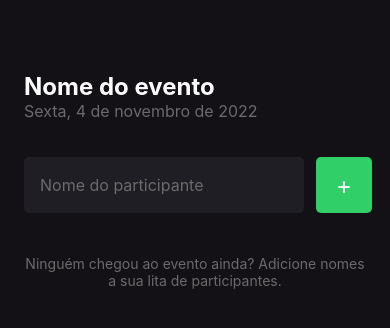
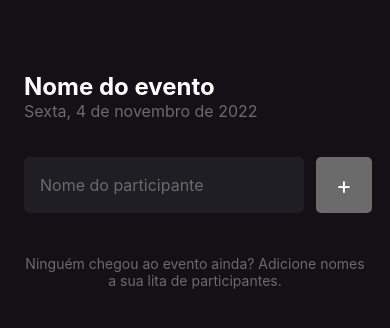
Before and after one commit to Henrique1204/rockseat, a React Native app: screen / in a window 390 px wide. Shown: the top 328 px of the page. Built offline with nearby package versions, Linux system fonts and the light colour scheme.

Commit message:
feat: adicionar alerts e validacoes no form

```diff
--- /dev/null
+++ b/src/helpers/isEmptyString/index.ts
@@ -0,0 +1,5 @@
+const isEmptyString = (value: string): boolean => {
+	return value.trim() === '' || value === null || value === undefined;
+};
+
+export default isEmptyString;
--- a/src/screen/Home/index.tsx
+++ b/src/screen/Home/index.tsx
@@ -6,9 +6,12 @@ import {
 	TextInput,
 	TouchableOpacity,
 	FlatList,
+	Alert,
 } from 'react-native';
 
 import Participant from '../../components/Participant';
+
+import isEmptyString from '../../helpers/isEmptyString';
 
 import Styles from './styles';
 
@@ -18,8 +21,17 @@ const Home: React.FC = () => {
 
 	const refInput = React.useRef<TextInput>(null);
 
+	const participantAddDisabled = isEmptyString(participantName);
+
 	const handleParticipantAdd = () => {
-		if (participants.includes(participantName)) return;
+		if (participants.includes(participantName)) {
+			Alert.alert(
+				'Participante já existe.',
+				'Já existe um participante na lista com esse nome.'
+			);
+
+			return;
+		}
 
 		setParticipantName('');
 		setParticipants((prev) => [...prev, participantName]);
@@ -28,8 +40,22 @@ const Home: React.FC = () => {
 	};
 
 	const handleParticipantRemove = (name: string) => {
-		setParticipants((prev) =>
-			prev.filter((participant) => participant !== name)
+		const confirmAction = () => {
+			setParticipants((prev) =>
+				prev.filter((participant) => participant !== name)
+			);
+		};
+
+		Alert.alert(
+			'Remover',
+			`Você tem certeza que quer remover o participante ${name}?`,
+			[
+				{
+					text: 'Sim',
+					onPress: confirmAction,
+				},
+				{ text: 'Não' },
+			]
 		);
 	};
 
@@ -49,7 +75,11 @@ const Home: React.FC = () => {
 					onChangeText={setParticipantName}
 				/>
 
-				<TouchableOpacity style={Styles.button} onPress={handleParticipantAdd}>
+				<TouchableOpacity
+					style={participantAddDisabled ? Styles.buttonDisabled : Styles.button}
+					onPress={handleParticipantAdd}
+					disabled={participantAddDisabled}
+				>
 					<Text style={Styles.buttonText}>+</Text>
 				</TouchableOpacity>
 			</View>
--- a/src/screen/Home/styles.ts
+++ b/src/screen/Home/styles.ts
@@ -45,6 +45,14 @@ const styles = StyleSheet.create({
 		alignItems: 'center',
 		justifyContent: 'center',
 	},
+	buttonDisabled: {
+		width: 56,
+		height: 56,
+		borderRadius: 5,
+		backgroundColor: '#6B6B6B',
+		alignItems: 'center',
+		justifyContent: 'center',
+	},
 	listEmptyText: {
 		width: '100%',
 		fontSize: 14,
```
